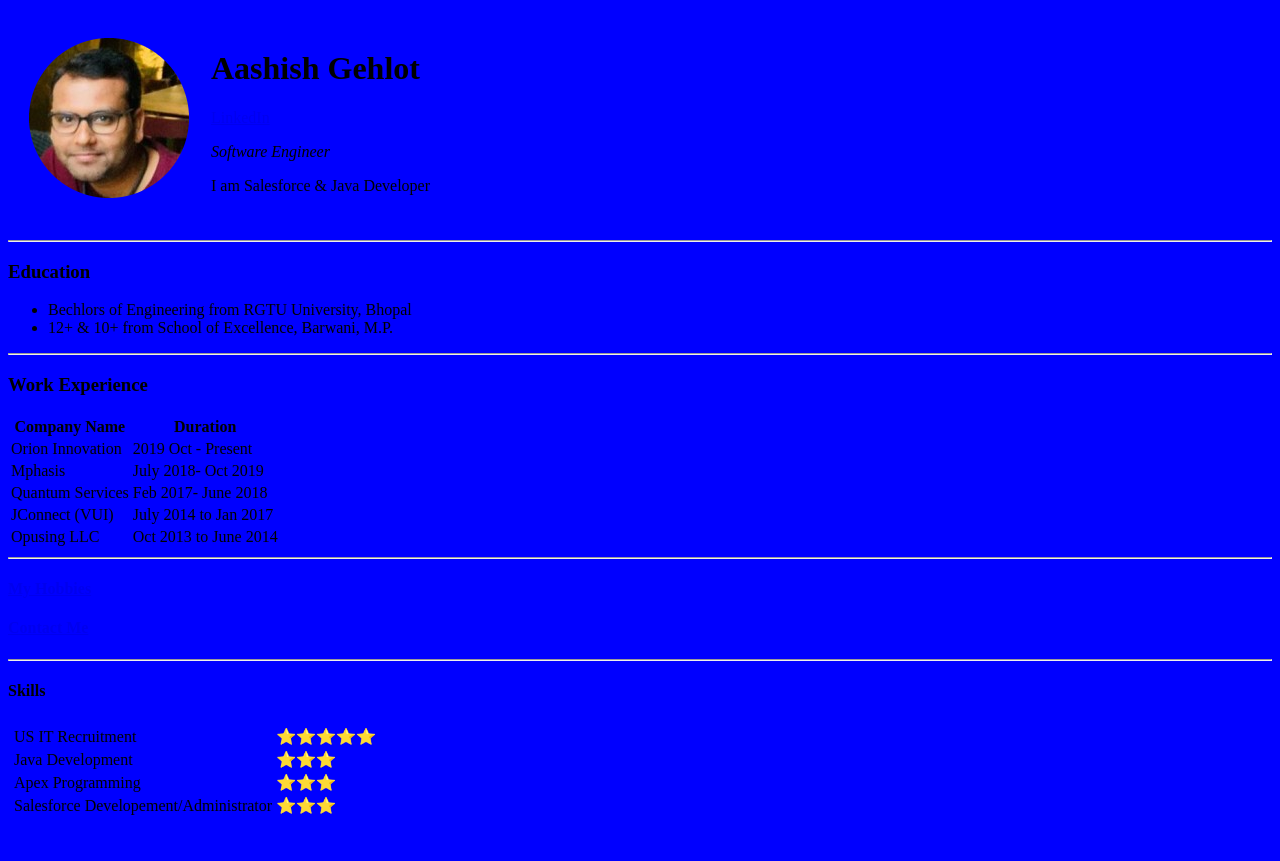
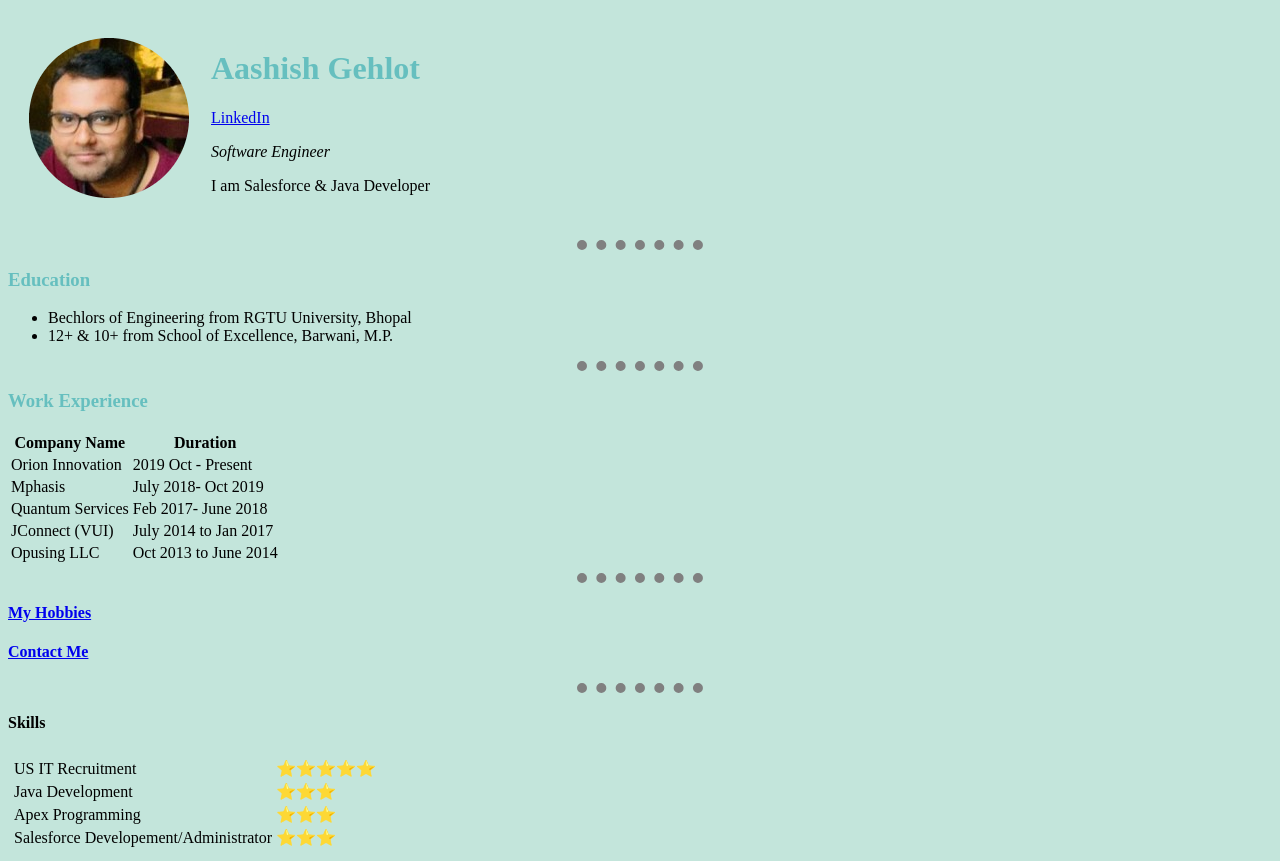
Before and after one commit to AashishGehlot/HTMLPersonalSite, a plain HTML site: page index.html in a window 1280 px wide. Before the commit the page ends 829 px from the top, so only its background shows below. Drawn offline with Linux system fonts and the light colour scheme.

Commit message:
commit changes

```diff
--- /dev/null
+++ b/css/style.css
@@ -0,0 +1,20 @@
+
+body{
+    background-color:#9ed5c59d;
+}
+h1{
+    color: #66bfbf;
+}
+
+h3{
+ color:#66bfbf;
+}
+
+hr {
+    background-color: none;
+    border-style: none;
+    border-top-style: dotted;
+    border-color: grey;
+    border-width: 10px;
+    width: 10%;
+}
--- a/index.html
+++ b/index.html
@@ -3,8 +3,9 @@
 <head>
     <meta charset="UTF-8">
     <title>Aashish Gehlot Personal Site</title>
+    <link rel="stylesheet" href="css/style.css">
 </head>
-<body style= background-color:blue;>
+<body>
     <table cellspacing = 20>
         <td><img src="AshishPhoto.jpg.png" alt="Aashish Profile Picture"></td>
         <td><h1> Aashish Gehlot </h1>
```
Also changed, not shown: ContactMe.html (+1 -1 lines).
